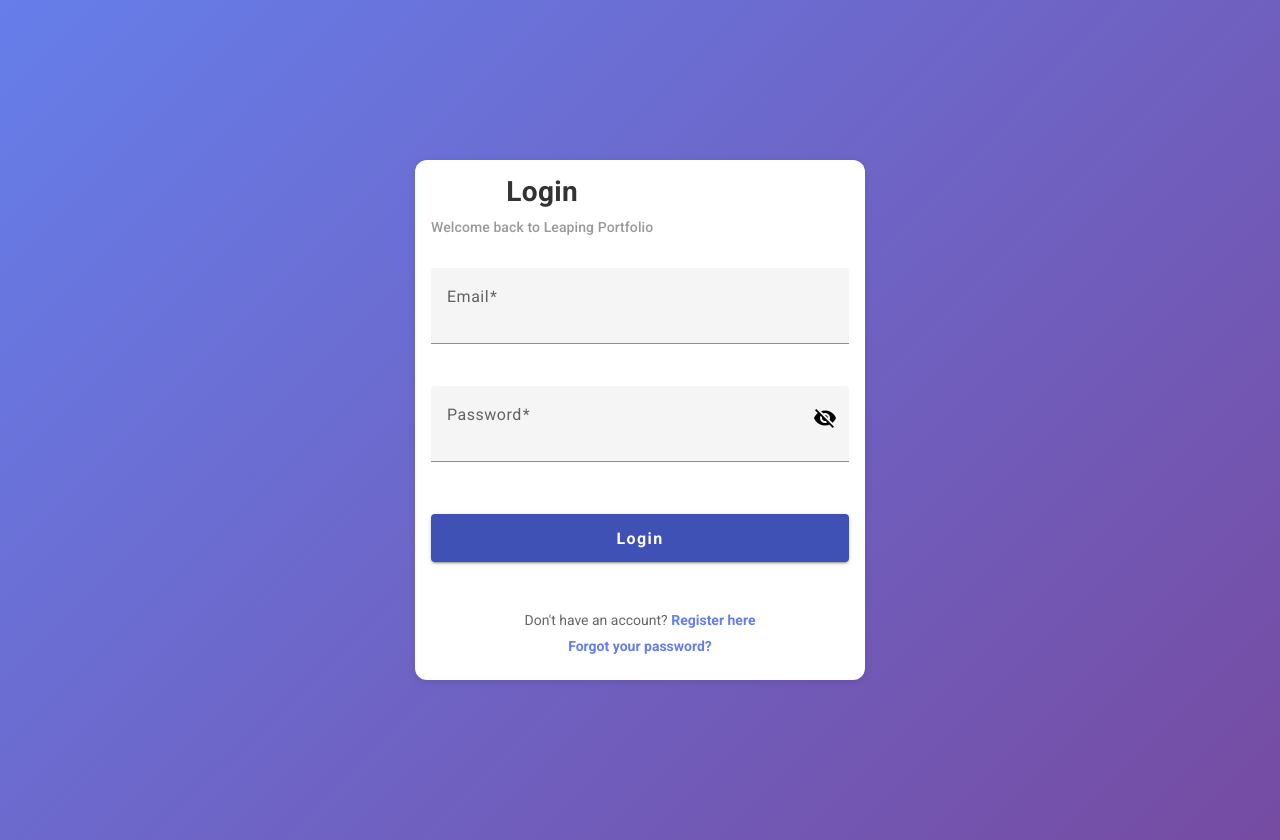
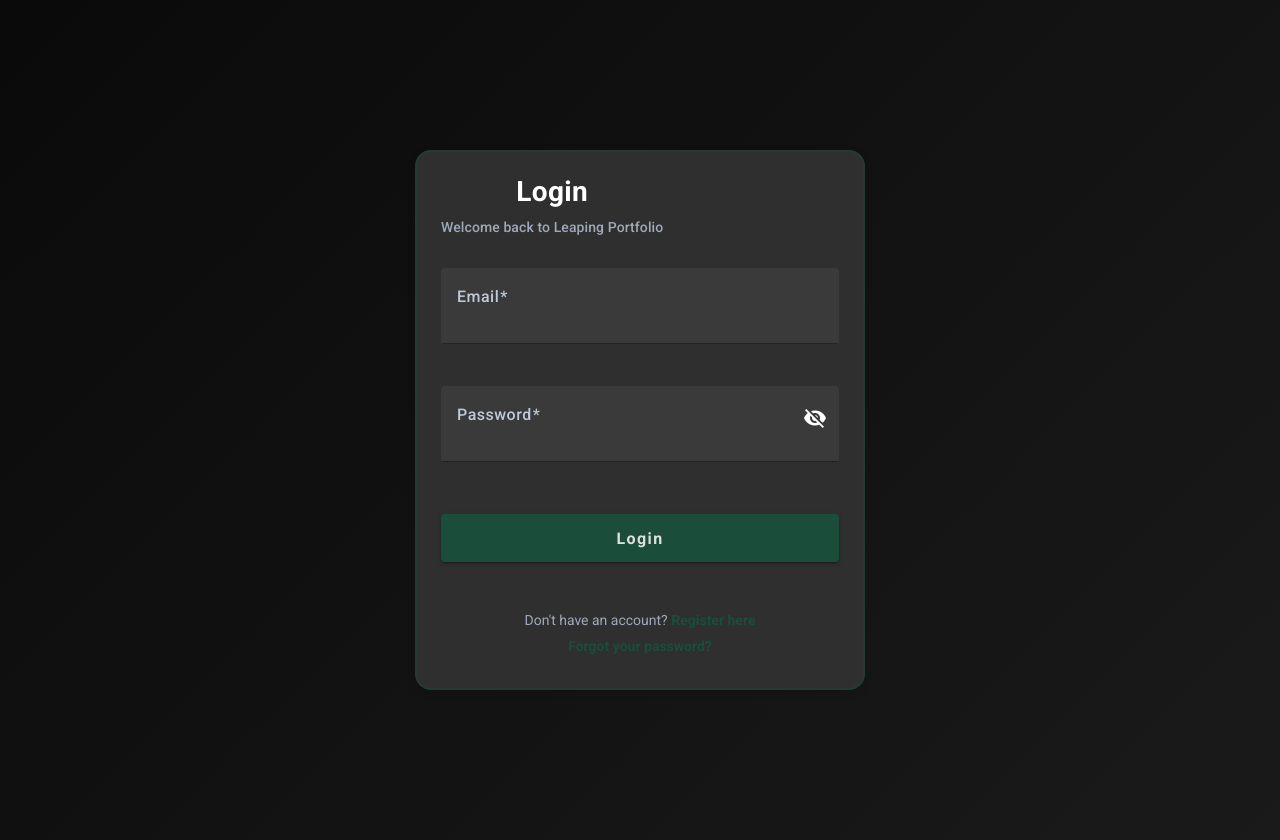
Before and after one commit to andrewoh365/TheLeaping-Project, an Angular app in the folder frontend/: page /login in a window 1280 px wide. Built offline with nearby package versions, Linux system fonts and the light colour scheme.

Commit message:
Update: Login page css update

```diff
--- a/frontend/src/app/components/login/login.component.scss
+++ b/frontend/src/app/components/login/login.component.scss
@@ -3,15 +3,18 @@
   justify-content: center;
   align-items: center;
   min-height: 100vh;
-  background: linear-gradient(135deg, #667eea 0%, #764ba2 100%);
+  background: linear-gradient(135deg, #0a0a0a 0%, #1a1a1a 100%);
   padding: 20px;
 }
 
 .login-card {
   width: 100%;
   max-width: 450px;
-  box-shadow: 0 8px 32px rgba(0, 0, 0, 0.1);
-  border-radius: 12px;
+  background-color: #2f2f2f;
+  box-shadow: 0 20px 60px rgba(0, 0, 0, 0.8), 0 0 40px rgba(26, 77, 58, 0.25), inset 0 1px 0 rgba(255, 255, 255, 0.1);
+  border-radius: 16px;
+  border: 2px solid rgba(26, 77, 58, 0.4);
+  padding: 8px;
 }
 
 mat-card-header {
@@ -21,12 +24,12 @@ mat-card-header {
   mat-card-title {
     font-size: 28px;
     font-weight: 600;
-    color: #333;
+    color: #ffffff;
   }
 
   mat-card-subtitle {
     font-size: 14px;
-    color: #999;
+    color: #a0a9b8;
     margin-top: 8px;
   }
 }
@@ -42,9 +45,9 @@ form {
   gap: 10px;
   padding: 12px 16px;
   margin-bottom: 20px;
-  background-color: #ffebee;
-  color: #c62828;
-  border-left: 4px solid #c62828;
+  background-color: rgba(198, 40, 40, 0.15);
+  color: #ff6b6b;
+  border-left: 4px solid #ff6b6b;
   border-radius: 4px;
   font-size: 14px;
 
@@ -70,9 +73,20 @@ form {
   align-items: center;
   justify-content: center;
   gap: 8px;
+  background-color: #1a4d3a !important;
+  color: #e0e0e0 !important;
+  border: none;
+  transition: all 0.3s ease;
+
+  &:hover:not(:disabled) {
+    background-color: #225a47 !important;
+    box-shadow: 0 0 20px rgba(26, 77, 58, 0.4);
+  }
 
   &:disabled {
-    opacity: 0.7;
+    opacity: 0.5;
+    background-color: #0f2f23 !important;
+    color: #6b9983 !important;
   }
 }
 
@@ -87,15 +101,17 @@ form {
   p {
     margin: 10px 0;
     font-size: 14px;
-    color: #666;
+    color: #a0a9b8;
 
     a {
-      color: #667eea;
+      color: #1a4d3a;
       text-decoration: none;
       font-weight: 600;
       cursor: pointer;
+      transition: all 0.3s ease;
 
       &:hover {
+        color: #225a47;
         text-decoration: underline;
       }
     }
--- a/frontend/src/app/components/register/register.component.scss
+++ b/frontend/src/app/components/register/register.component.scss
@@ -3,15 +3,18 @@
   justify-content: center;
   align-items: center;
   min-height: 100vh;
-  background: linear-gradient(135deg, #667eea 0%, #764ba2 100%);
+  background: linear-gradient(135deg, #0a0a0a 0%, #1a1a1a 100%);
   padding: 20px;
 }
 
 .register-card {
   width: 100%;
   max-width: 500px;
-  box-shadow: 0 8px 32px rgba(0, 0, 0, 0.1);
-  border-radius: 12px;
+  background-color: #2f2f2f;
+  box-shadow: 0 20px 60px rgba(0, 0, 0, 0.8), 0 0 40px rgba(26, 77, 58, 0.25), inset 0 1px 0 rgba(255, 255, 255, 0.1);
+  border-radius: 16px;
+  border: 2px solid rgba(26, 77, 58, 0.4);
+  padding: 8px;
 }
 
 mat-card-header {
@@ -21,12 +24,12 @@ mat-card-header {
   mat-card-title {
     font-size: 28px;
     font-weight: 600;
-    color: #333;
+    color: #ffffff;
   }
 
   mat-card-subtitle {
     font-size: 14px;
-    color: #999;
+    color: #a0a9b8;
     margin-top: 8px;
   }
 }
@@ -42,9 +45,9 @@ form {
   gap: 10px;
   padding: 12px 16px;
   margin-bottom: 20px;
-  background-color: #ffebee;
-  color: #c62828;
-  border-left: 4px solid #c62828;
+  background-color: rgba(198, 40, 40, 0.15);
+  color: #ff6b6b;
+  border-left: 4px solid #ff6b6b;
   border-radius: 4px;
   font-size: 14px;
 
@@ -70,9 +73,20 @@ form {
   align-items: center;
   justify-content: center;
   gap: 8px;
+  background-color: #1a4d3a !important;
+  color: #e0e0e0 !important;
+  border: none;
+  transition: all 0.3s ease;
+
+  &:hover:not(:disabled) {
+    background-color: #225a47 !important;
+    box-shadow: 0 0 20px rgba(26, 77, 58, 0.4);
+  }
 
   &:disabled {
-    opacity: 0.7;
+    opacity: 0.5;
+    background-color: #0f2f23 !important;
+    color: #6b9983 !important;
   }
 }
 
@@ -87,15 +101,17 @@ form {
   p {
     margin: 10px 0;
     font-size: 14px;
-    color: #666;
+    color: #a0a9b8;
 
     a {
-      color: #667eea;
+      color: #1a4d3a;
       text-decoration: none;
       font-weight: 600;
       cursor: pointer;
+      transition: all 0.3s ease;
 
       &:hover {
+        color: #225a47;
         text-decoration: underline;
       }
     }
--- a/frontend/src/styles.scss
+++ b/frontend/src/styles.scss
@@ -6,10 +6,161 @@ html, body {
 
 body {
   margin: 0;
-  background-color: #fafafa;
+  background-color: #1a1a1a;
+  color: #ffffff;
 }
 
 /* Material Icons */
 .mat-icon {
   vertical-align: middle;
 }
+
+/* Dark Mode Material Form Fields */
+.mat-mdc-form-field {
+  width: 100%;
+
+  .mat-mdc-text-field-wrapper {
+    background-color: transparent;
+  }
+
+  /* Override Material's default filled text field background */
+  .mdc-text-field--filled:not(.mdc-text-field--disabled) {
+    background-color: #3a3a3a !important;
+
+    &:hover {
+      background-color: #3a3a3a !important;
+    }
+
+    .mdc-text-field__input {
+      background-color: #3a3a3a !important;
+    }
+  }
+
+  .mdc-text-field {
+    background-color: #3a3a3a;
+    border-radius: 4px;
+    transition: all 0.2s ease;
+
+    &:hover {
+      background-color: #3a3a3a;
+    }
+  }
+
+  .mat-mdc-form-field-focus-overlay {
+    background-color: transparent;
+  }
+
+  .mdc-floating-label {
+    color: #c0c9d8 !important;
+    font-weight: 500 !important;
+    transition: all 0.2s ease;
+  }
+
+  /* Floating label on focused state */
+  &.mat-focused .mdc-floating-label {
+    color: #1a4d3a !important;
+    font-weight: 600 !important;
+  }
+
+  /* Floating label on hover state */
+  &:hover .mdc-floating-label {
+    color: #e0e8f0 !important;
+  }
+
+  .mat-mdc-form-field-ripple {
+    background-color: #1a4d3a;
+  }
+
+  input {
+    color: #ffffff !important;
+    caret-color: #1a4d3a;
+    font-size: 16px !important;
+    font-weight: 500;
+    background-color: #3a3a3a !important;
+
+    &::placeholder {
+      color: #70778f;
+    }
+
+    &:not(:focus) {
+      background-color: #3a3a3a !important;
+      color: #ffffff !important;
+    }
+
+    /* Remove autofill background color */
+    &:-webkit-autofill,
+    &:-webkit-autofill:hover,
+    &:-webkit-autofill:focus {
+      -webkit-box-shadow: 0 0 0 1000px #3a3a3a inset !important;
+      -webkit-text-fill-color: #ffffff !important;
+    }
+  }
+
+  /* Enhanced focus state */
+  &.mat-focused {
+    .mdc-text-field {
+      background-color: #3a3a3a;
+    }
+
+    input {
+      color: #ffffff !important;
+      font-weight: 600;
+    }
+  }
+
+  /* Remove underline and use border instead */
+  .mdc-line-ripple::after {
+    border-bottom-color: rgba(26, 77, 58, 0.3) !important;
+  }
+
+  &.mat-focused {
+    .mdc-line-ripple::after {
+      border-bottom-color: #1a4d3a !important;
+    }
+  }
+}
+
+/* Dark Mode Error Messages */
+.mat-mdc-form-field-error {
+  color: #ff6b6b !important;
+  font-size: 12px !important;
+}
+
+.mat-mdc-form-field-hint {
+  color: #a0a9b8 !important;
+}
+
+/* Suffix icons (eyeball icon for password toggle) */
+.mat-mdc-form-field-suffix {
+  visibility: visible !important;
+
+  .mat-icon-button {
+    color: #5a7c70 !important;
+    opacity: 1 !important;
+    visibility: visible !important;
+  }
+}
+
+/* Dark Mode Button Icons */
+.mat-icon-button {
+  color: #5a7c70 !important;
+  transition: all 0.2s ease;
+  font-weight: 500;
+
+  &:hover {
+    color: #1a4d3a !important;
+    background-color: rgba(26, 77, 58, 0.15) !important;
+  }
+
+  &:active {
+    color: #0f3428 !important;
+    background-color: rgba(26, 77, 58, 0.25) !important;
+  }
+
+  /* Icon visibility */
+  mat-icon {
+    font-size: 24px;
+    width: 24px !important;
+    height: 24px !important;
+  }
+}
```
